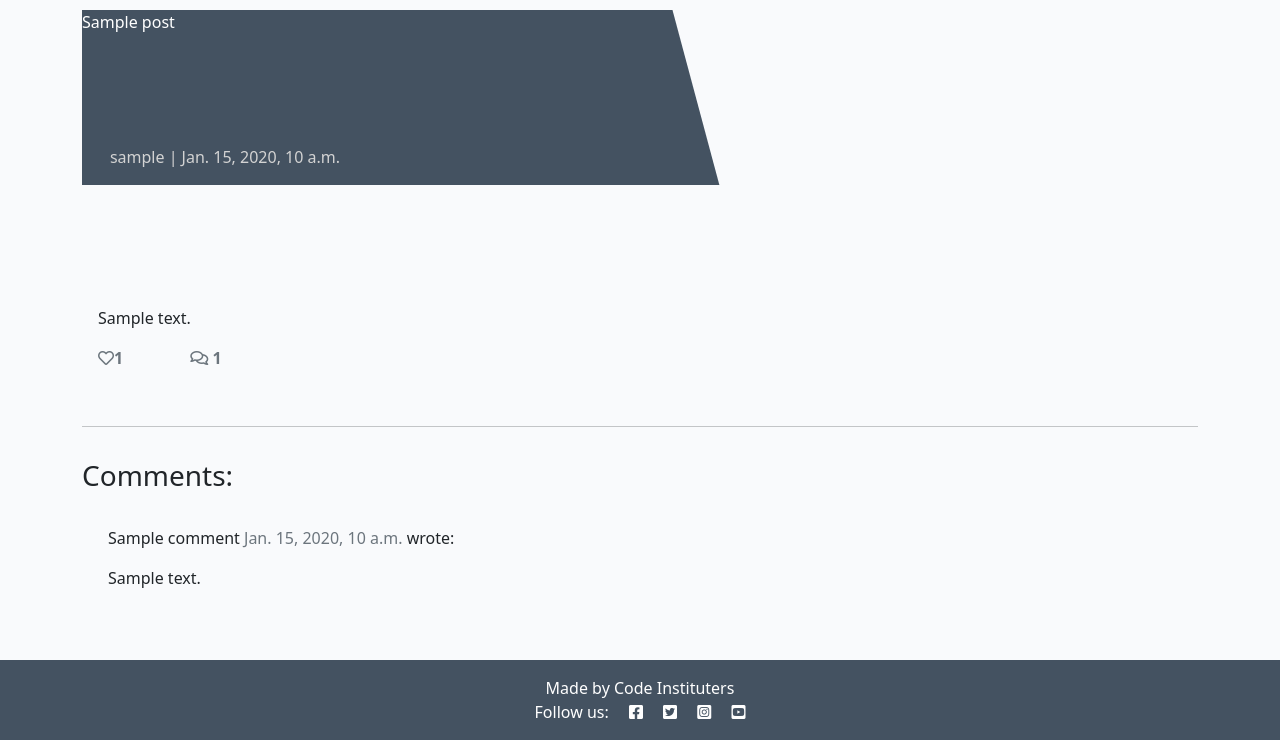
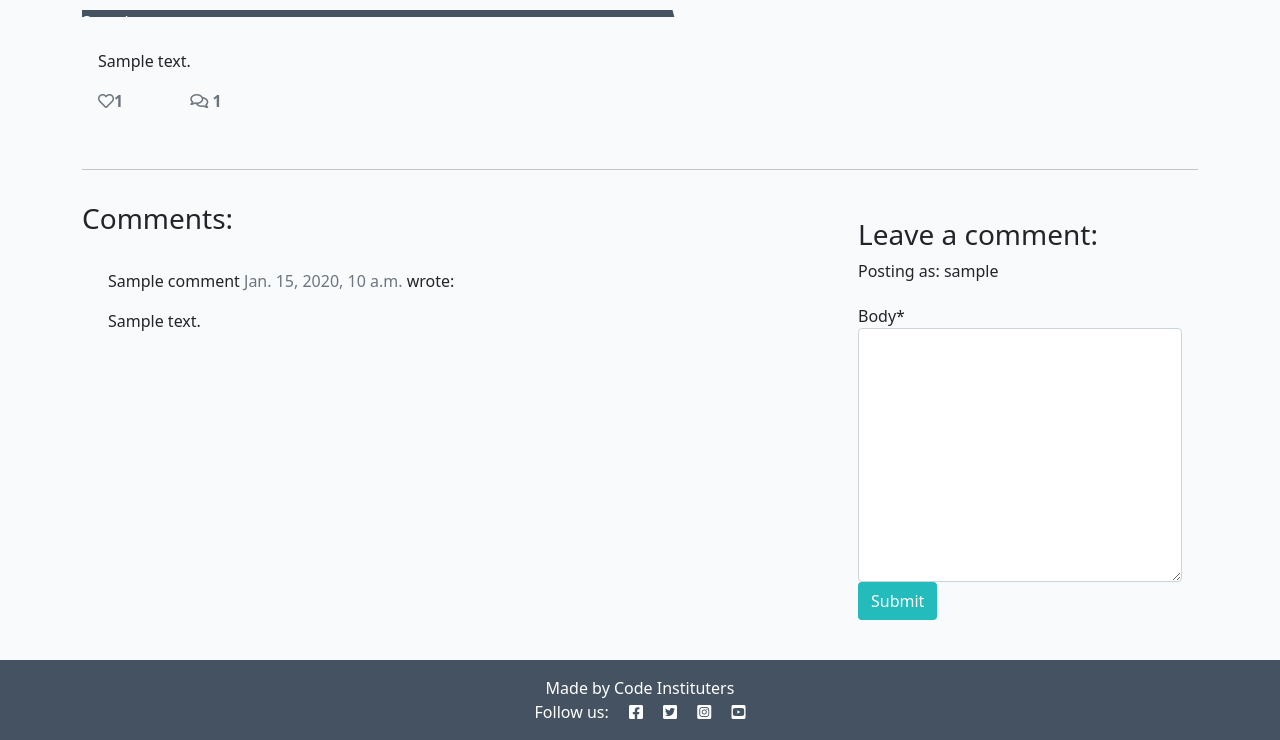
Before and after one commit to FlashDrag/django-blog, a Django app: a page that uses templates/post_detail.html in a window 1280 px wide. Shown: the part 60-800 px from the top of the page. Run offline with Django 3.2, Linux system fonts and the light colour scheme; a user stored in the database is signed in; tables that the repository leaves empty hold one stand-in row (values such as "Sample post"); some libraries are stand-ins or nearby versions.

Commit message:
Add commenting functionality; close #6

```diff
--- /dev/null
+++ b/blog/forms.py
@@ -0,0 +1,8 @@
+from django import forms
+from .models import Comment
+
+
+class CommentForm(forms.ModelForm):
+    class Meta:
+        model = Comment
+        fields = ('body',)
--- a/blog/views.py
+++ b/blog/views.py
@@ -1,6 +1,7 @@
 from django.shortcuts import render, get_object_or_404
 from django.views import generic, View
 from .models import Post
+from .forms import CommentForm
 
 
 class PostList(generic.ListView):
@@ -38,6 +39,49 @@ class PostDetail(View):
             {
                 "post": post,
                 "comments": comments,
-                "liked": liked
+                "commented": False,
+                "liked": liked,
+                "comment_form": CommentForm(),
             },
         )
+
+    def post(self, request, slug, *args, **kwargs):
+        '''Handle POST request to create a new comment'''
+        queryset = Post.objects.filter(status=1)
+        post = get_object_or_404(queryset, slug=slug)
+        comments = post.comments.filter(approved=True).order_by('created_on')
+        liked = False
+        if post.likes.filter(id=self.request.user.id).exists():
+            liked = True
+
+        comment_form = CommentForm(data=request.POST)
+        if comment_form.is_valid():
+            # set the comment's email and username automatically
+            # from the logged in user
+            comment_form.instance.email = request.user.email
+            comment_form.instance.name = request.user.username
+
+            # create a new comment but don't commit(save) to the database yet
+            new_comment = comment_form.save(commit=False)
+
+            # assign the current post to the comment
+            new_comment.post = post
+
+            # save the comment to the database
+            new_comment.save()
+
+        else:
+            # if the form is invalid, return an empty form instance
+            comment_form = CommentForm()
+
+        return render(
+            request,
+            "post_detail.html",
+            {
+                "post": post,
+                "comments": comments,
+                "commented": True,
+                "liked": liked,
+                "comment_form": CommentForm(),
+            },
+        )
--- a/templates/post_detail.html
+++ b/templates/post_detail.html
@@ -1,4 +1,6 @@
 {% extends 'base.html' %} {% block content %}
+
+{% load crispy_forms_tags %}
 
 <div class="masthead">
   <div class="container">
@@ -66,14 +68,30 @@
             </span> wrote:
           </p>
           <!-- linebreaks - Replaces line breaks in plain text with appropriate HTML -->
-          {{ comment.body | linebreaks }}
+          {{ comment.body | safe | linebreaks }}
         </div>
         {% endfor %}
       </div>
     </div>
     <div class="col-md-4 card mb-4  mt-3 ">
       <div class="card-body">
-        <!-- For later -->
+        {% if commented %}
+        <div class="alert alert-success" role="alert">
+          Thank you for your comment!
+          Your comment is awaiting moderation.
+        </div>
+        {% else %}
+          <!-- Comment block will appear only if the user is authenticated -->
+          {% if user.is_authenticated %}
+            <h3>Leave a comment:</h3>
+            <p>Posting as: {{ user.username }}</p>
+            <form action="" method="post" style="margin-top: 1.3em;">
+              {{ comment_form | crispy }}
+              {% csrf_token %}
+              <button type="submit" class="btn btn-signup">Submit</button>
+            </form>
+          {% endif %}
+        {% endif %}
       </div>
     </div>
   </div>
```
Also changed, not shown: README.md.
